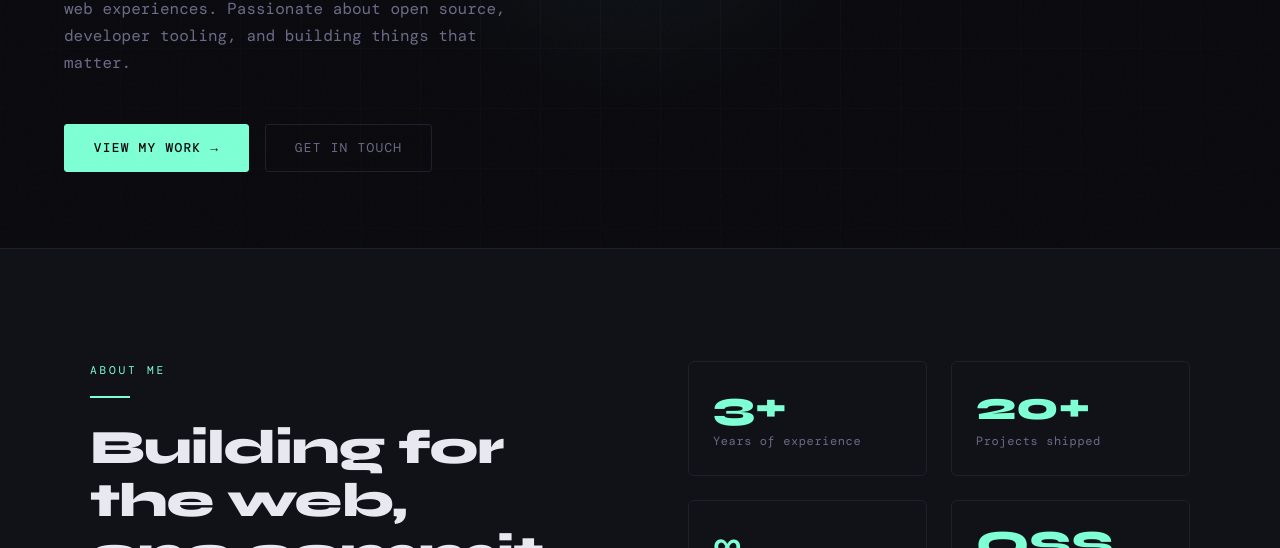
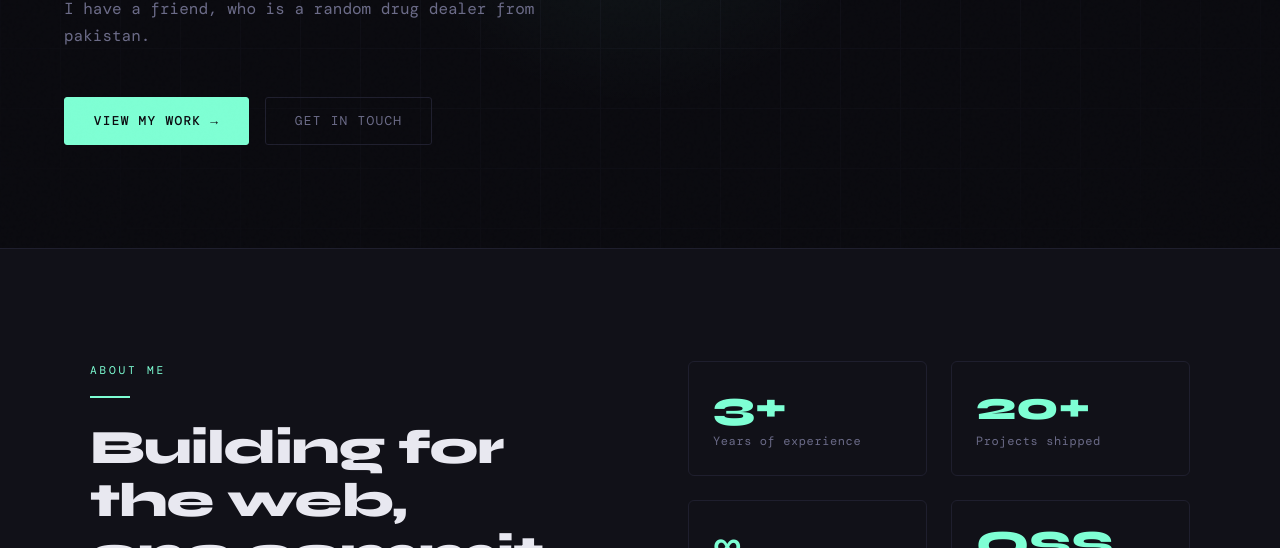
Before and after one commit to Haidar-Ontor/haiderontor.github.io, a plain HTML site: page index.html in a window 1280 px wide. Shown: the part 552-1100 px from the top of the page. Drawn offline with nearby package versions, Linux system fonts and the light colour scheme; a web font is replaced by a local one.

Commit message:
updatedVersion2.0

```diff
--- a/index.html
+++ b/index.html
@@ -401,8 +401,7 @@
     <span class="hero-tag">Available for hire</span>
     <h1 class="hero-name">Hello<br/><span>I am Haider</span></h1>
     <p class="hero-role">
-      Full-stack developer crafting clean, performant web experiences.
-      Passionate about open source, developer tooling, and building things that matter.
+      I have a friend, who is a random drug dealer from pakistan.
     </p>
     <div class="hero-cta">
       <a href="#projects" class="btn btn-primary">View my work →</a>
```
